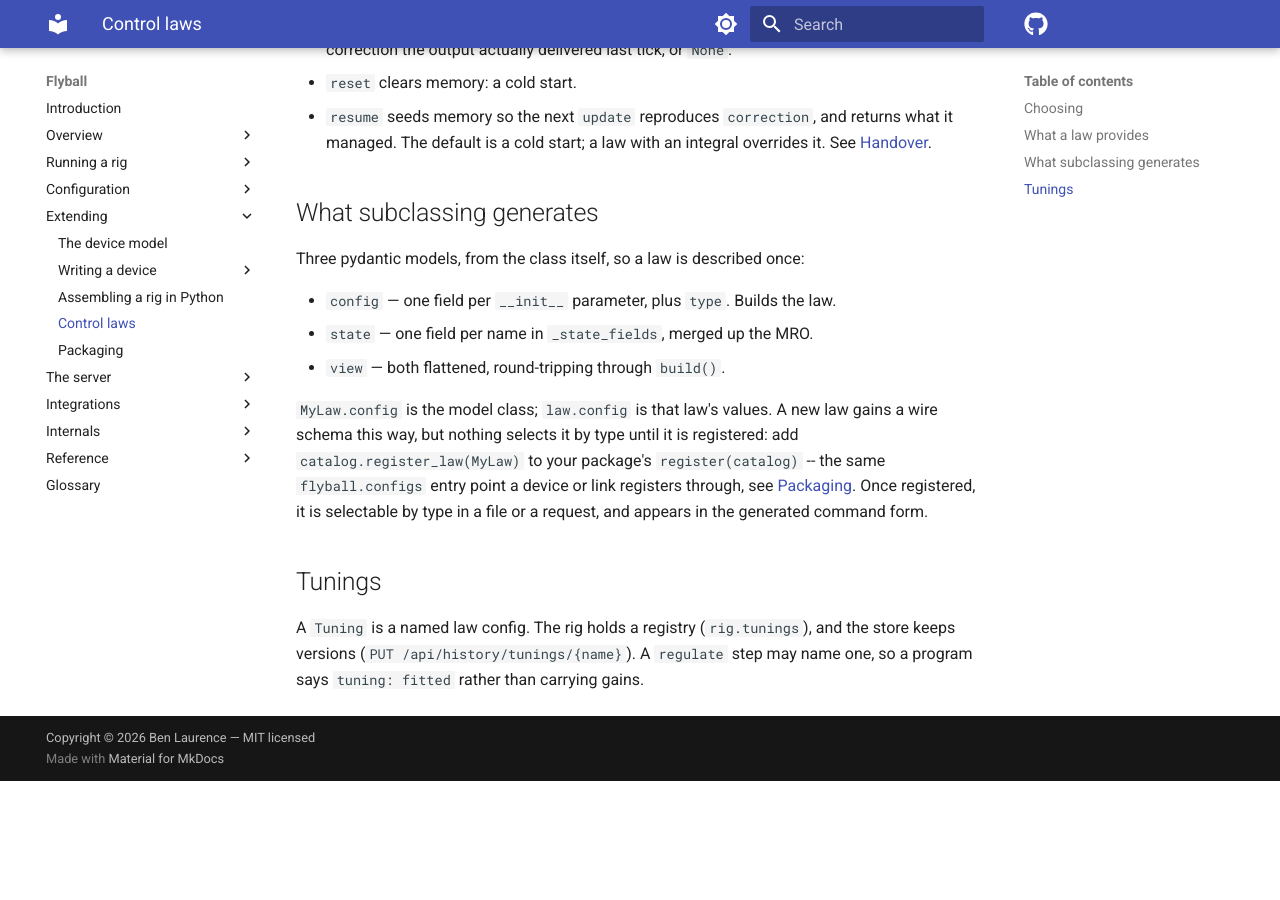
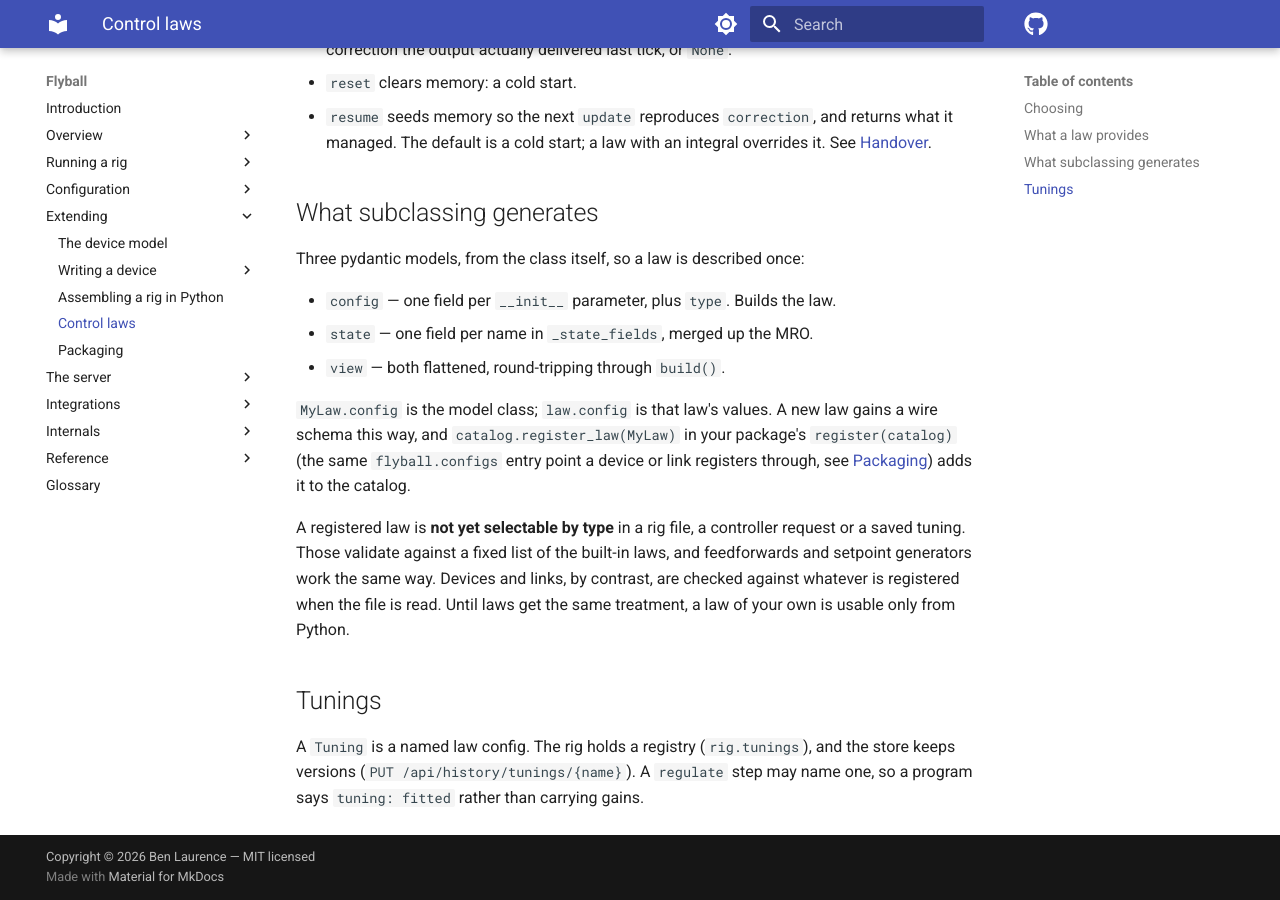
Before and after one commit to bengineer42/flyball, an MkDocs documentation site: the page built from book/src/3-extending/laws.md, in a window 1280 px wide and 900 px high, scrolled down 1996 px. Built offline with MkDocs 1.6.1 and Material for MkDocs 9.7.7, drawn with Linux system fonts in a browser that asks for light colours; comment, search, counter and statistics services are not loaded; the version menu is left out; before the commit the page ends 2777 px from its top, so only the background shows below that.

Commit message:
book: a registered law, feedforward or setpoint generator is not yet selectable by type in a rig file, a request or a saved tuning (the unions are fixed tuples; devices, links and steps do follow the catalog); laws.md and packaging.md said otherwise
Signed-off-by: Bengineer <158306087+bengineer42@users.noreply.github.com>

```diff
--- a/book/src/3-extending/laws.md
+++ b/book/src/3-extending/laws.md
@@ -85,12 +85,17 @@ Three pydantic models, from the class itself, so a law is described once:
 - `view` — both flattened, round-tripping through `build()`.
 
 `MyLaw.config` is the model class; `law.config` is that law's values. A new
-law gains a wire schema this way, but nothing selects it by type until it is
-registered: add `catalog.register_law(MyLaw)` to your package's
-`register(catalog)` -- the same `flyball.configs` entry point a device or
-link registers through, see [Packaging](packaging.md). Once registered, it
-is selectable by type in a file or a request, and appears in the generated
-command form.
+law gains a wire schema this way, and `catalog.register_law(MyLaw)` in your
+package's `register(catalog)` (the same `flyball.configs` entry point a
+device or link registers through, see [Packaging](packaging.md)) adds it to
+the catalog.
+
+A registered law is **not yet selectable by type** in a rig file, a
+controller request or a saved tuning. Those validate against a fixed list of
+the built-in laws, and feedforwards and setpoint generators work the same
+way. Devices and links, by contrast, are checked against whatever is
+registered when the file is read. Until laws get the same treatment, a law
+of your own is usable only from Python.
 
 ## Tunings
 
```
Also changed, not shown: book/src/3-extending/packaging.md (+5 -2 lines).
